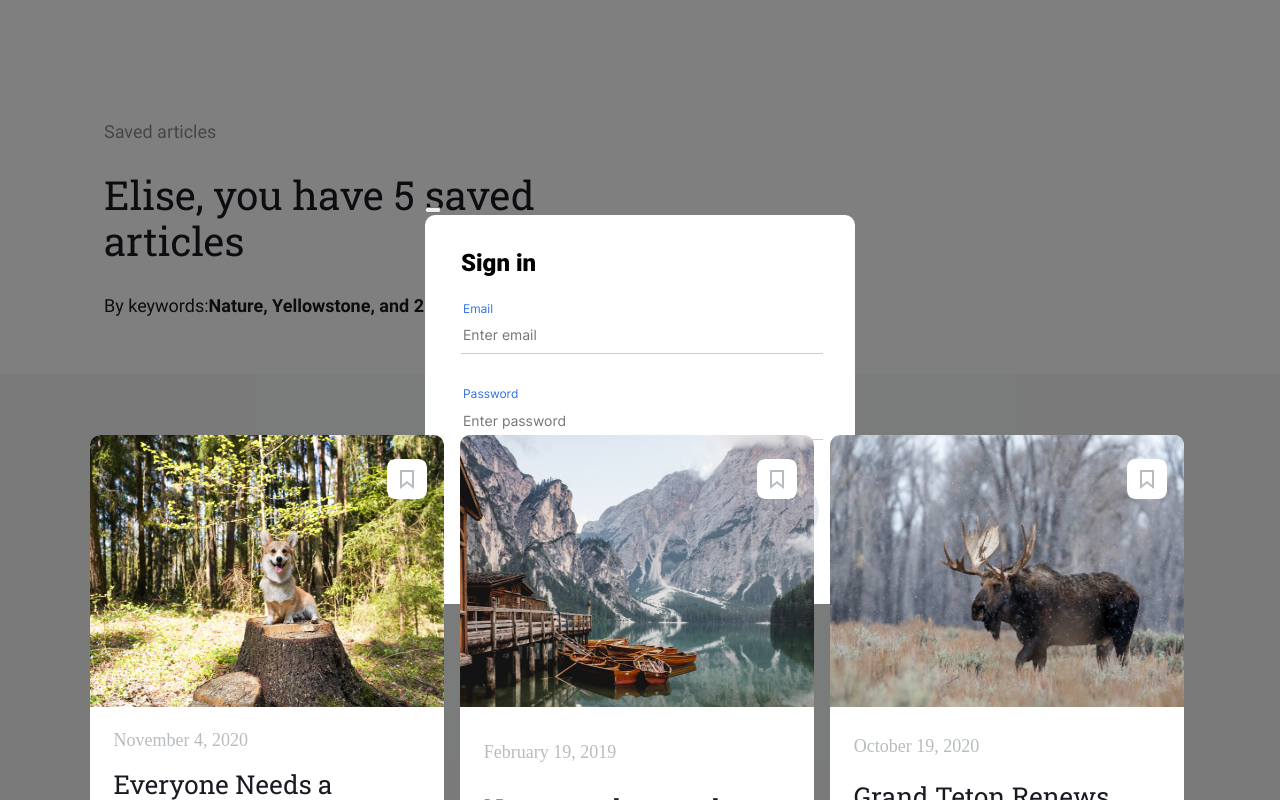
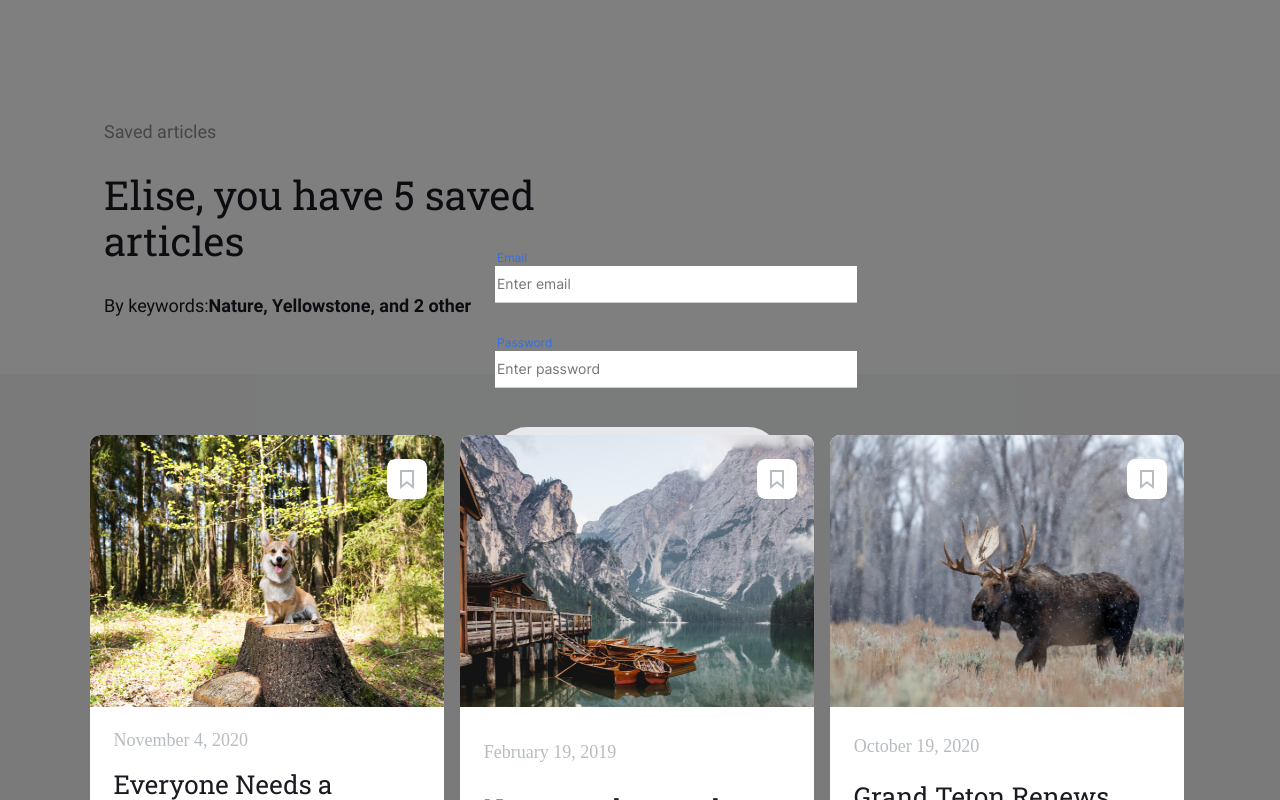
Before and after one commit to NatalieShamir/news-explorer-frontend, a React (Create React App) app: page /saved-news in a window 1280 px wide. Both pictures are taken after a click on the button "Sign in". Shown: the top 800 px of the page. Built offline with nearby package versions, Linux system fonts and the light colour scheme.

Commit message:
change JSX and props accordingly

```diff
--- a/src/components/PopupWithForm/PopupWithForm.js
+++ b/src/components/PopupWithForm/PopupWithForm.js
@@ -3,27 +3,14 @@ import React from "react";
 function PopupWithForm({
     name,
     isOpen,
-    onClose,
-    title,
-    children,
-    onSubmit,
-
+    children
 }) {
     return (
         <div
             className={`${`popup popup_type_${name}`} ${isOpen ? "popup_open" : ""}`}
         >
             <div className="popup__container">
-                <button
-                    onClick={onClose}
-                    type="button"
-                    aria-label="close"
-                    className="popup__close-button"
-                />
-                <form name={name} className="popup__form" onSubmit={onSubmit}>
-                    <h3 className="popup__form-title">{title}</h3>
-                    {children}
-                </form>
+                {children}
             </div>
         </div>
     );
```
